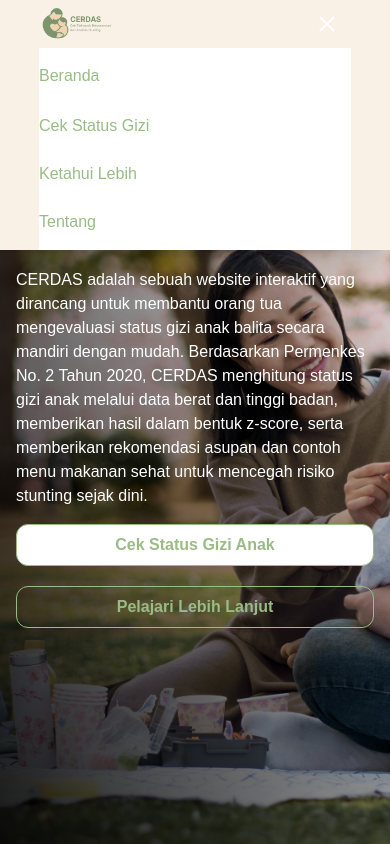
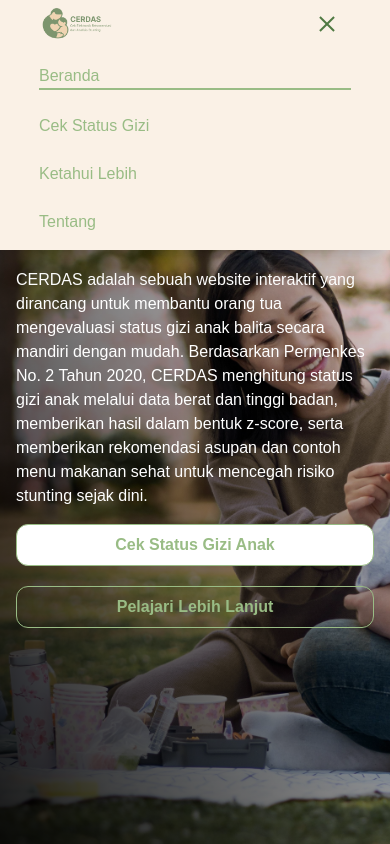
Before and after one commit to Whyaziz/CERDAS, a Next.js app: page / in a window 390 px wide. Both pictures are taken after a click on the button 327 px from the left and 24 px from the top of the page. Shown: the top 844 px of the page. Built offline with nearby package versions, Linux system fonts and the light colour scheme.

Commit message:
fix: color

```diff
--- a/src/components/Navbar.tsx
+++ b/src/components/Navbar.tsx
@@ -89,7 +89,7 @@ export default function Navbar() {
             easing="ease-in"
             toggled={isMobileMenuOpen}
             toggle={setIsMobileMenuOpen}
-            color={`#ffffff`}
+            color={`#4F7942`}
             size={20}
             hideOutline={false}
           />
@@ -99,7 +99,7 @@ export default function Navbar() {
       {/* Mobile Navbar */}
       <div
         className={`flex flex-col lg:flex-row gap-6 py-4 ${
-          scrollTop < 100 ? "bg-white" : "bg-transparent"
+          scrollTop < 100 ? "bg-beige" : "bg-transparent"
         } ${isMobileMenuOpen ? "block" : "hidden"}`}
       >
         {links.map((link) => (
@@ -107,7 +107,7 @@ export default function Navbar() {
             className={`
           ${
             activeSegment === link.targetSegment
-              ? "border-b-2 border-white"
+              ? "border-b-2 border-moss-green"
               : "hover:scale-110 transition-transform"
           }
         `}
```
